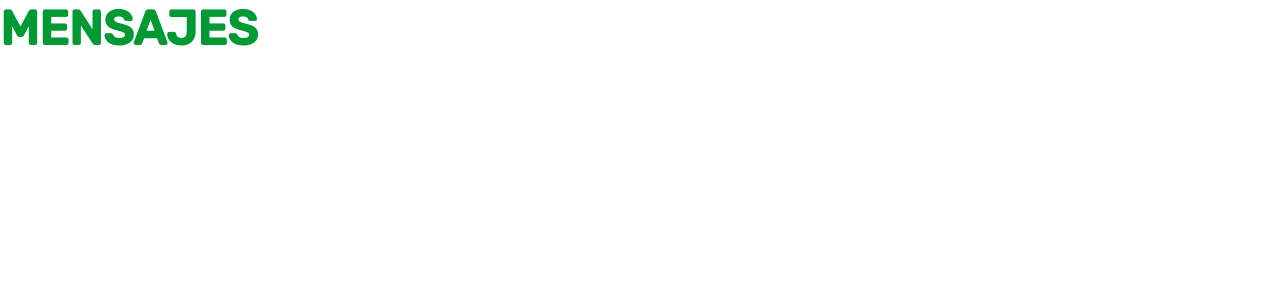
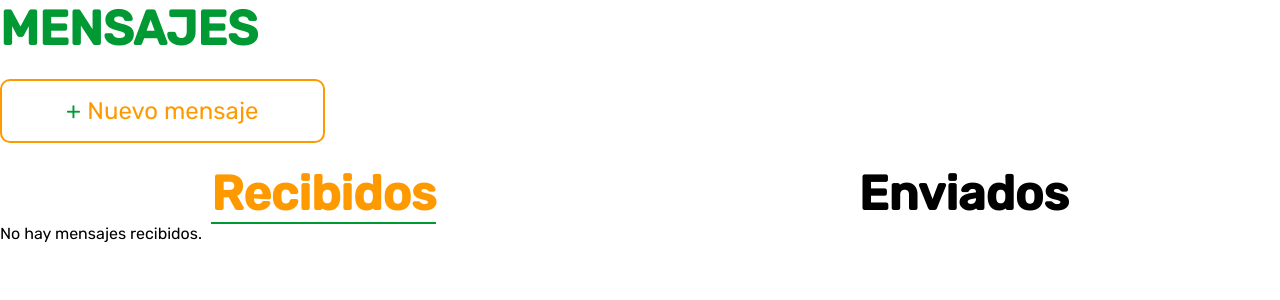
Before and after one commit to santiagomirantes/django-natureforce, a Django app: page /accounts/messages in a window 1280 px wide. Shown: the part 80-380 px from the top of the page. Run offline with Django 4.2, Linux system fonts and the light colour scheme; data comes from the database, SQL or seed files in the repository; both versions use the stored data as it was after the commit.

Commit message:
Formulario para enviar mensajes y previsualización

```diff
--- a/accounts/forms.py
+++ b/accounts/forms.py
@@ -26,3 +26,8 @@ class UserEditForm(forms.ModelForm):
         model = User
         fields = ["username","email","password1","password2"]
         help_texts = {k:"" for k in fields}
+
+class newMessageForm(forms.Form):
+    title = forms.CharField(max_length = 100, label="Titulo")
+    content = forms.CharField(max_length=1000, label="Contenido", widget=forms.Textarea)
+    receiver = forms.CharField(max_length = 250,label="Destinatario")
--- a/accounts/models.py
+++ b/accounts/models.py
@@ -16,3 +16,6 @@ class Message(models.Model):
     content = models.CharField(max_length=1000)
     transmitter = models.CharField(max_length = 250)
     receiver = models.CharField(max_length = 250)
+
+    def __str__(self):
+      return f"{self.transmitter} to {self.receiver}"
--- a/accounts/templates/messages/messages.html
+++ b/accounts/templates/messages/messages.html
@@ -12,4 +12,57 @@
 
 {%block content%}
 
+<a href="{%url 'newMessage'%}">Nuevo mensaje</a>
+
+<div id="choose">
+<h3 id="choosen" onclick="change('received')">Recibidos</h3>
+<h3 onclick="change('sent')">Enviados</h3>
+</div>
+
+<div id="received">
+
+    {%if rlen == 0%}
+
+    <p>No hay mensajes recibidos.</p>
+
+    {%else%}
+
+    {%for message in received%}
+
+    <div class="message">
+        <h4>{{message.title}}</h4>
+        <h5>{{message.transmitter}}</h5>
+    </div>
+
+    {%endfor%}
+
+    {%endif%}
+
+
+
+</div>
+
+<div id="sent">
+
+    {%if slen == 0%}
+
+    <p>No hay mensajes enviados. <a href="{%url 'newMessage'%}">Envia uno aquí.</a></p>
+
+    {%else%}
+
+    {%for message in sent%}
+
+    <div class="message">
+        <h4>{{message.title}}</h4>
+        <h5>{{message.receiver}}</h5>
+    </div>
+
+    {%endfor%}
+
+    {%endif%}
+
+</div>
+
+<script src="{%static 'scripts/changeSection.js'%}"></script>
+
 {%endblock%}
--- a/accounts/urls.py
+++ b/accounts/urls.py
@@ -8,5 +8,6 @@ urlpatterns = [
     path("login", views.loginView, name="login"),
     path("logout",LogoutView.as_view(template_name="logout/logout.html"), name = "logout"),
     path("editProfile",views.editProfile,name="editProfile"),
-    path("messages",views.messages,name="messages")
+    path("messages",views.messages,name="messages"),
+    path("newMessage",views.newMessage,name="newMessage")
 ]
--- a/accounts/views.py
+++ b/accounts/views.py
@@ -131,4 +131,56 @@ def editProfile(request):
 
 
 def messages(request):
-    return render(request,"messages/messages.html")
+
+    received = Message.objects.filter(receiver=request.user.username)
+    rlength = len(received)
+    sent = Message.objects.filter(transmitter=request.user.username)
+    slength = len(sent)
+
+    return render(request,"messages/messages.html", {"received":received,"sent":sent, "rlen":rlength, "slen":slength})
+
+def newMessage(request):
+
+   errors = {
+      "success":False,
+      "userExists":True
+   }
+
+   if request.method == "POST":
+
+      #creating a method to check if user exists
+
+      def userExists(username):
+         try:
+           user = User.objects.get(username=username)
+           return True
+         except User.DoesNotExist:
+           return False
+
+      form = newMessageForm(request.POST)
+
+      if form.is_valid():
+
+         info = form.cleaned_data
+
+         if userExists(info["receiver"]):
+
+            newMessage = Message(receiver=info["receiver"],transmitter=request.user.username,title=info["title"], content=info["content"])
+
+            newMessage.save()
+
+            errors["success"] = True
+
+            form = newMessageForm()
+
+         else:
+
+            errors["userExists"] = False
+
+      return render(request, "newMessage/newMessage.html", {"form":form, "errors":errors})
+
+   else:
+
+      form = newMessageForm()
+
+   return render(request, "newMessage/newMessage.html", {"form":form, "errors":errors})
--- a/gallery/models.py
+++ b/gallery/models.py
@@ -11,7 +11,13 @@ class Photo(models.Model) :
     artist = models.CharField(max_length = 100)
     description = models.TextField(default="A short description of the picture.")
 
+    def __str__(self):
+        return f"{self.name} - {self.artist}"
+
 class Artist(models.Model) :
     name = models.CharField(max_length = 100)
     age = models.IntegerField()
     email = models.EmailField()
+
+    def __str__(self):
+        return f"{self.name} - {self.email}"
--- a/static/css/messages.css
+++ b/static/css/messages.css
@@ -0,0 +1,68 @@
+h1{
+    margin-bottom:5vh;
+}
+a:not(nav a){
+    --bcol:var(--middlegreen);
+    --rot:0deg;
+    padding:2vh 5vw;
+    font-size:1.5rem;
+    background-color: var(--background);
+    border: 2px solid var(--orange);
+    border-radius: 10px;
+    cursor: pointer;
+    text-decoration: none;
+    color: var(--orange);
+    transition: color 0.5s, background-color 0.5s;
+}
+a:not(nav a)::before{
+    content:"+";
+    margin-right: 0.5vw;
+    transform: rotate(var(--rot));
+    display: inline-block;
+    color: var(--bcol);
+    transition:transform 0.5s, col 0.5s;
+}
+a:not(nav a):hover{
+    --bcol:var(--green);
+    --rot:180deg;
+    color: var(--background);
+    background-color: var(--orange);
+}
+
+#choose{
+    display: flex;
+    justify-content: space-around;
+}
+
+#choose h3{
+    font-size: 3rem;
+    margin-top: 5vh;
+    cursor: pointer;
+}
+
+#choose #choosen{
+    color: var(--orange);
+    border-bottom:2px solid var(--middlegreen);
+}
+
+.message{
+   width:98vw;
+   border: 0.5px solid grey;
+}
+.message h4{
+    font-size: 3rem;
+    color: var(--middlegreen);
+}
+.message h5{
+    font-size: 2rem;
+}
+#received h5::before{
+    content:"de:";
+    color:var(--orange);
+    margin-right:0.5vw;
+}
+#sent h5::before{
+    content:"destinatario:";
+    color:var(--orange);
+    margin-right:0.5vw;
+}
--- /dev/null
+++ b/static/scripts/changeSection.js
@@ -0,0 +1,23 @@
+/* ELEMENTS */
+
+let receivedTitle = document.querySelector("#choosen")
+let sentTitle = document.querySelector("h3:not(#choosen)")
+let received = document.querySelector("#received")
+let sent = document.querySelector("#sent")
+
+function change(mode) {
+    if(mode === "sent") {
+      receivedTitle.removeAttribute("id")
+      sentTitle.setAttribute("id","choosen")
+      received.style.display = "none"
+      sent.style.display = "unset"
+    }
+    else {
+        receivedTitle.setAttribute("id", "choosen")
+        sentTitle.removeAttribute("id")
+        received.style.display = "unset"
+        sent.style.display = "none"
+      }
+}
+
+change("received")
```
Also changed, not shown: accounts/templates/newMessage/newMessage.html (added, +41 -0 lines), static/css/forms.css (+12 -0 lines), db.sqlite3.
